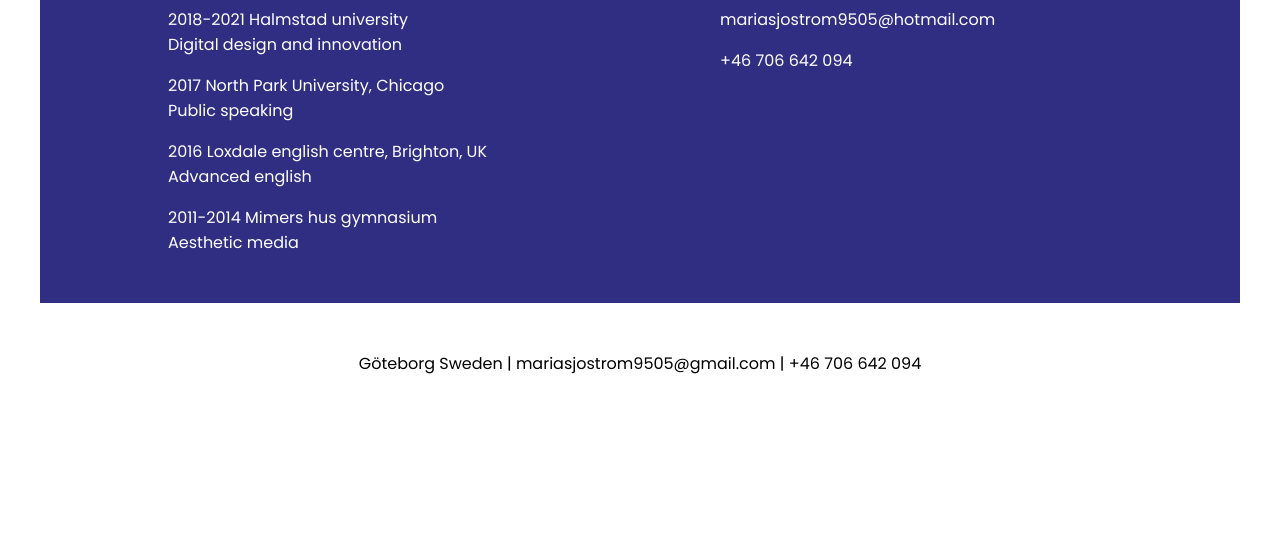
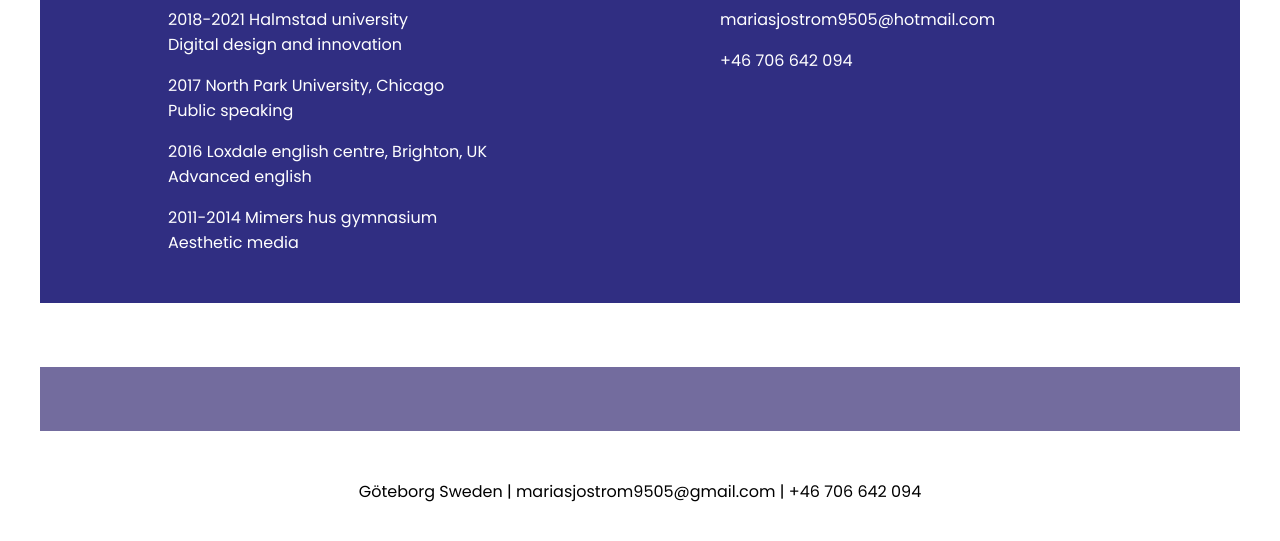
Before and after one commit to mariasjostrom/mariasjostrom.github.io, a plain HTML site: page about.html in a window 1280 px wide. Shown: the part 718-1259 px from the top of the page. Before the commit the page ends 1133 px from the top, so only its background shows below. Drawn offline with Linux system fonts and the light colour scheme.

Commit message:
Update style.css

```diff
--- a/style.css
+++ b/style.css
@@ -289,6 +289,15 @@ footer {
   display: flex;
 }
 
+.merit2 {
+  width: 100%;
+  margin-top: 4rem;
+  padding-top: 2rem;
+  padding-bottom: 2rem;
+  background-color: #736C9E;
+  display: flex;
+}
+
 .meritHeader {
   color: #fff;
   font-size: 32px;
```
